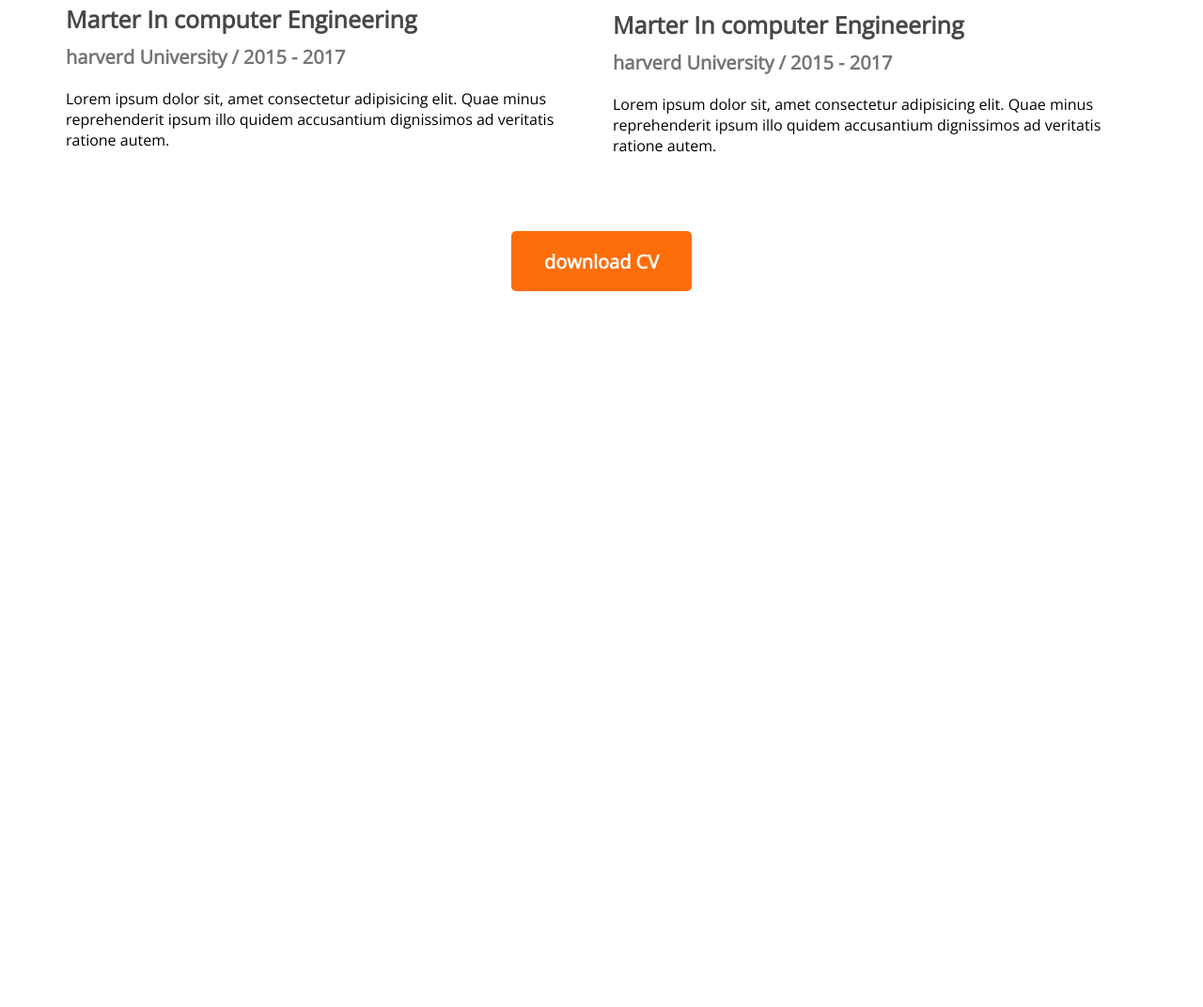
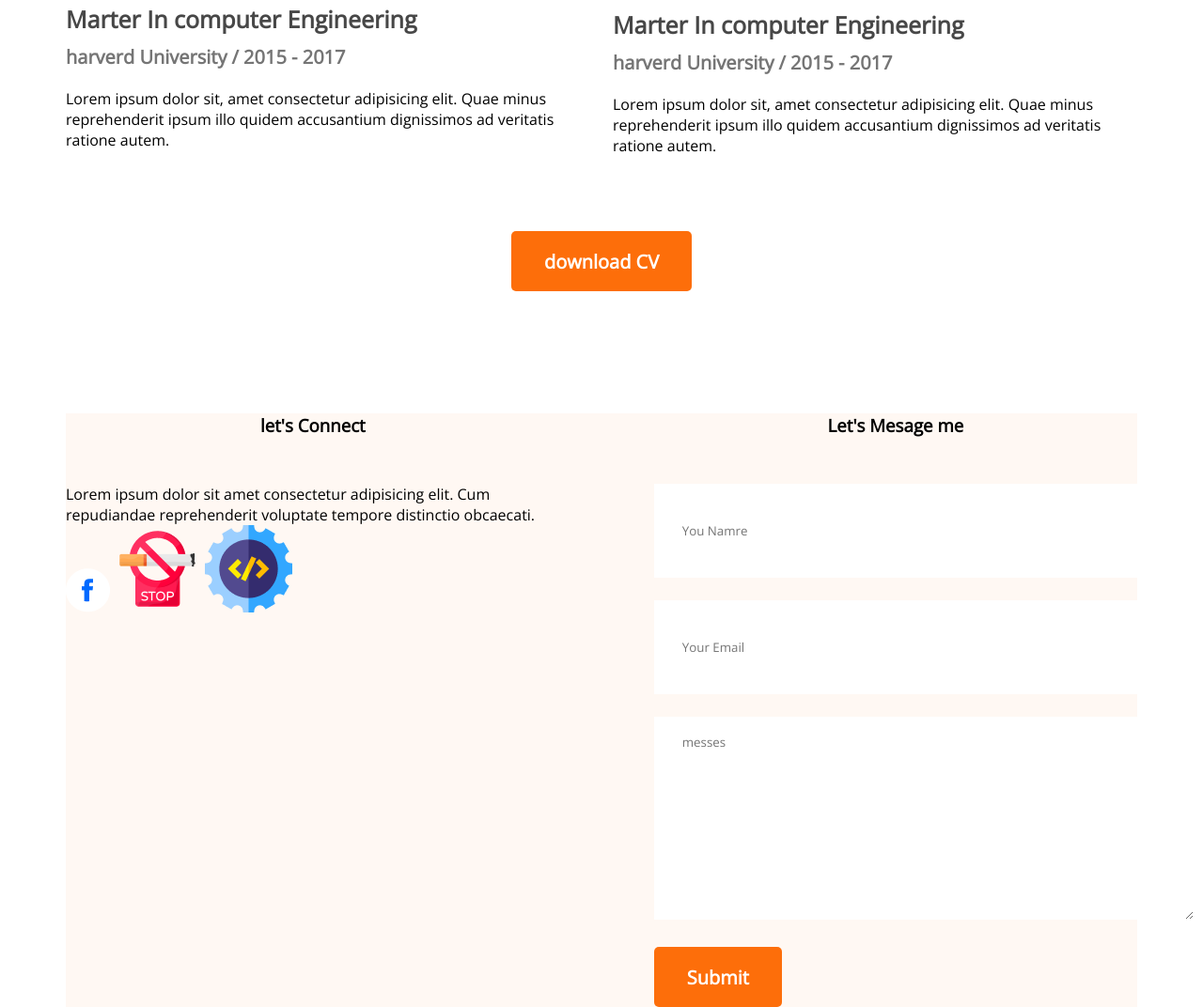
Before and after one commit to mdmostofakhan/developer-protfoli, a plain HTML site: page index.html in a window 1280 px wide. Shown: the part 2696-3768 px from the top of the page at 94% size. Before the commit the page ends 3006 px from the top, so only its background shows below. Drawn offline with nearby package versions, Linux system fonts and the light colour scheme.

Commit message:
projects

```diff
--- a/index.html
+++ b/index.html
@@ -131,6 +131,33 @@
             <button class="btn-primary">download CV</button>
         </div>
        </section>
+       <!-- contact section -->
+       <section class="contact">
+        <div>
+            <h3 class="section-title">let's Connect</h3>
+            <p>Lorem ipsum dolor sit amet consectetur adipisicing elit. Cum repudiandae reprehenderit voluptate tempore distinctio obcaecati.</p>
+            <a href="">
+                <img src="images/icons/fb.png" alt="">
+            </a>
+            <a href="">
+                <img src="images/icons/smoke.png" alt="">
+            </a>
+            <a href="">
+                <img src="images/icons/web.png" alt="">
+            </a>
+        </div>
+        <div>
+            <h3 class="section-title">Let's Mesage me</h3>
+            <form action="">
+               <input type="text" name="" id="" placeholder="You Namre">
+               <input type="email" name="" id="" placeholder="Your Email">
+               <textarea name="" id="" cols="30" rows="10" placeholder="messes"></textarea>
+               <input class="btn-primary" type="submit" value="Submit">
+
+            </form>
+        </div>
+
+       </section>
       </main>
     <footer>
 
--- a/protfoli.css
+++ b/protfoli.css
@@ -167,3 +167,29 @@ section{
     margin-top: 50px;
     text-align: center;
 }
+
+/* contact styles */
+.contact{
+    display: flex;
+    gap: 100px;
+    background-color: #fff8f3;
+    padding: 130 200px;
+}
+.contact.section-title{
+    text-align: left;
+}
+
+.contact input[type="text"], input[type="email"], textarea{
+    margin-bottom: 24px;
+    border: 0;
+    width: 100%;
+    padding: 18px 30px;
+}
+
+input{
+height: 64px;
+}
+
+.contact a{
+    text-decoration: none;
+}
```
